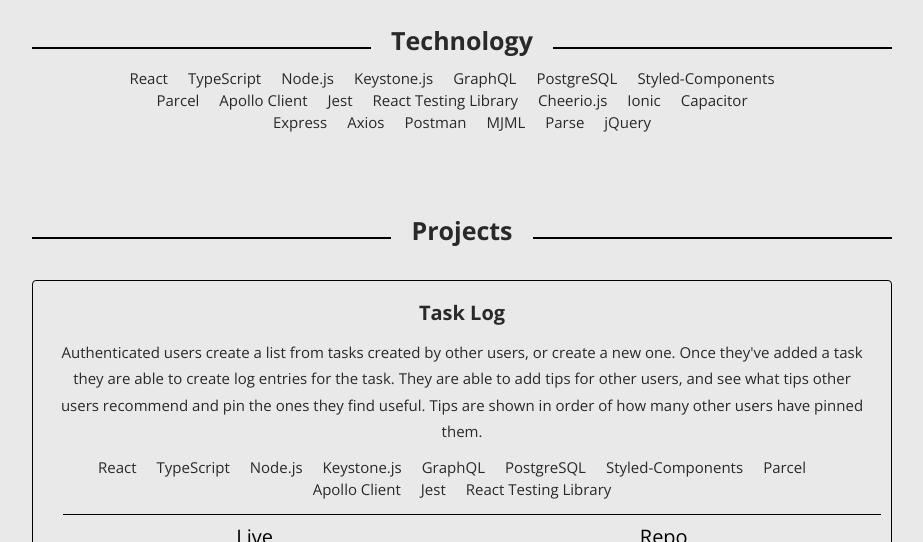
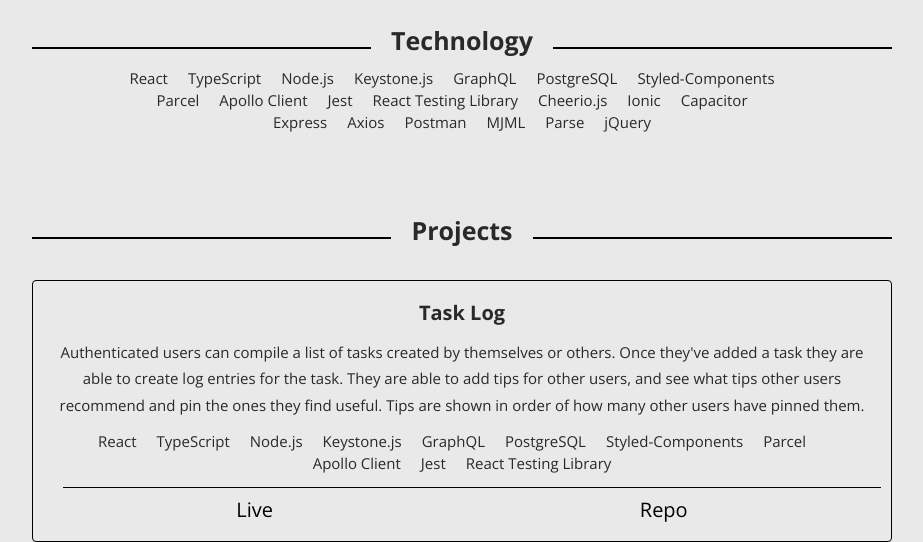
Before and after one commit to gmp96c/Portfolio, a plain HTML site: page index.html in a window 1280 px wide. Shown: the part 258-800 px from the top of the page, without its empty margins (178-1101 px from the left). Drawn offline with nearby package versions, Linux system fonts and the light colour scheme.

Commit message:
changed wording

```diff
--- a/index.html
+++ b/index.html
@@ -57,7 +57,7 @@
     };
     const projects = [
       generateProject('Task Log',
-        "Authenticated users create a list from tasks created by other users, or create a new one. Once they've added a task they are able to create log entries for the task. They are able to add tips for other users, and see what tips other users recommend and pin the ones they find useful. Tips are shown in order of how many other users have pinned them.",
+        "Authenticated users can compile a list of tasks created by themselves or others. Once they've added a task they are able to create log entries for the task. They are able to add tips for other users, and see what tips other users recommend and pin the ones they find useful. Tips are shown in order of how many other users have pinned them.",
         ['React', 'TypeScript', "Node.js", 'Keystone.js', 'GraphQL', 'PostgreSQL', 'Styled-Components', 'Parcel',
           'Apollo Client', 'Jest', 'React Testing Library'
         ], 'https://task.gmpotts.com/', 'https://github.com/gmp96c/task-log'),
@@ -66,7 +66,7 @@
         ['React', 'Styled-Components', 'Parcel', 'Node.js', 'Cheerio.js'], 'https://inv.gmpotts.com/',
         'https://github.com/gmp96c/DS-Inventory'),
     ];
-    //Creates list of technologies used in projects, as well as ones I've used at work
+    //Creates list of technologies used in projects, as well as ones I've used at work. Then append.
     let techs = new Set([...projects.reduce((acc, cur) => [...acc, ...cur.technology],
       []), 'Ionic', 'Capacitor', 'Express', 'Axios', 'Postman', 'MJML', 'Parse', 'jQuery'])
     const techNode = document.querySelector('#techList');
```
